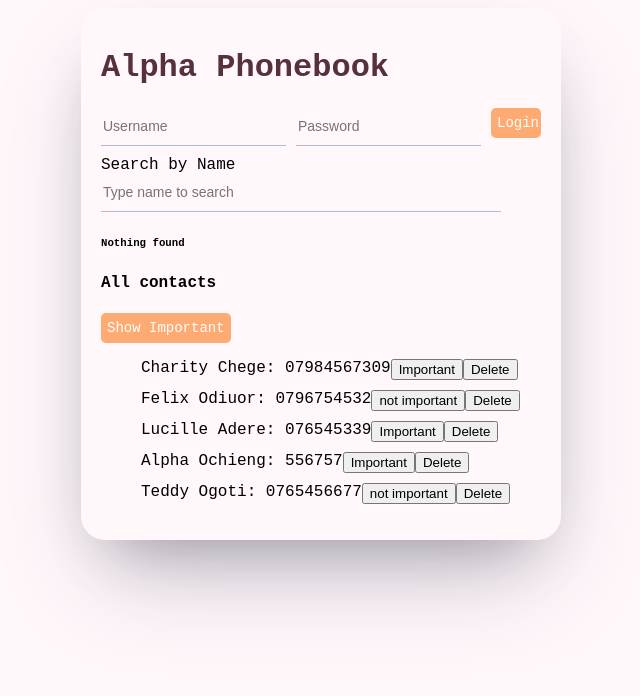
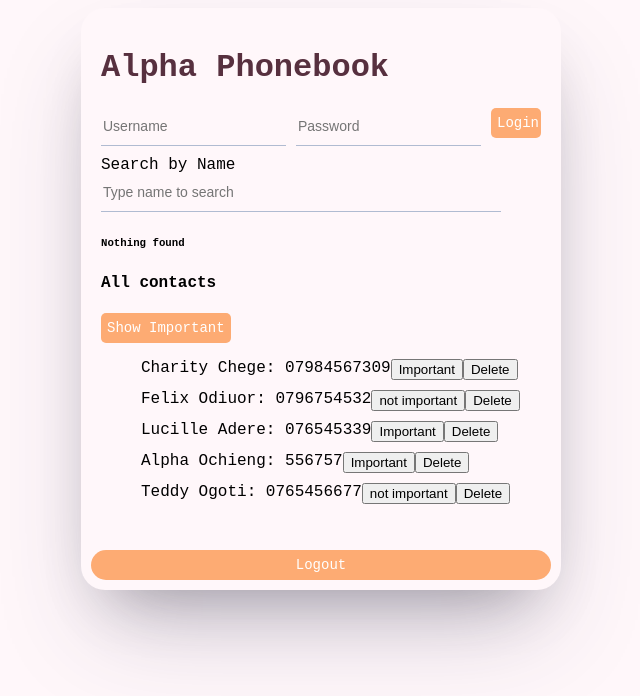
Before and after one commit to ealpha072/react_phonebook, a React (Vite) app in the folder frontend/: page / in a window 1280 px wide. Shown: the top 696 px of the page, without its empty margins (319-959 px from the left). Built offline with nearby package versions, Linux system fonts and the light colour scheme; data requests are answered from the project's data file.

Commit message:
Token to local storage and logout user

```diff
--- a/frontend/src/App.css
+++ b/frontend/src/App.css
@@ -89,3 +89,8 @@ ul{
 li{
   display: flex;
 }
+
+.logout{
+  margin: 10px;
+  border-radius: 24px;
+}
--- a/frontend/src/App.jsx
+++ b/frontend/src/App.jsx
@@ -24,6 +24,7 @@ const App = () => {
     const [user, setUser] = useState(null)
     const [errorMsg, setErrorMsg] = useState('')
 
+
     useEffect(()=>{
         contactServices
         .getALl()
@@ -32,6 +33,15 @@ const App = () => {
         })
     }, [])
 
+    useEffect(()=>{
+        const loggedInUserDetails = window.localStorage.getItem('loggedAppUser')
+
+        if(loggedInUserDetails){
+            const user = JSON.parse(loggedInUserDetails)
+            setUser(user)
+            contactServices.setToken(user.token)
+        }
+    }, [])
     const contactsToShow = showAll ? contacts : contacts.filter(contact => contact.important == true)
 
     const addContact = (e) => {
@@ -134,6 +144,11 @@ const App = () => {
             const user = await loginServices.login({
                 username, password
             })
+
+            window.localStorage.setItem(
+                'loggedAppUser', JSON.stringify(user)
+            )
+
             contactServices.setToken(user.token)
             setUser(user)
             //setLoginDetails(initialLoginValues)
@@ -144,6 +159,11 @@ const App = () => {
             }, 5000)
         }
 
+    }
+
+    const logoutUser = () => {
+        window.localStorage.removeItem('loggedAppUser')
+        setUser(null)
     }
 
     const loginForm = () => (
@@ -239,6 +259,7 @@ const App = () => {
 					</ul>
 				</div>
 			</div>
+            <button onClick={logoutUser} className="logout btn">Logout</button>
         </div>
     )
 }
```
